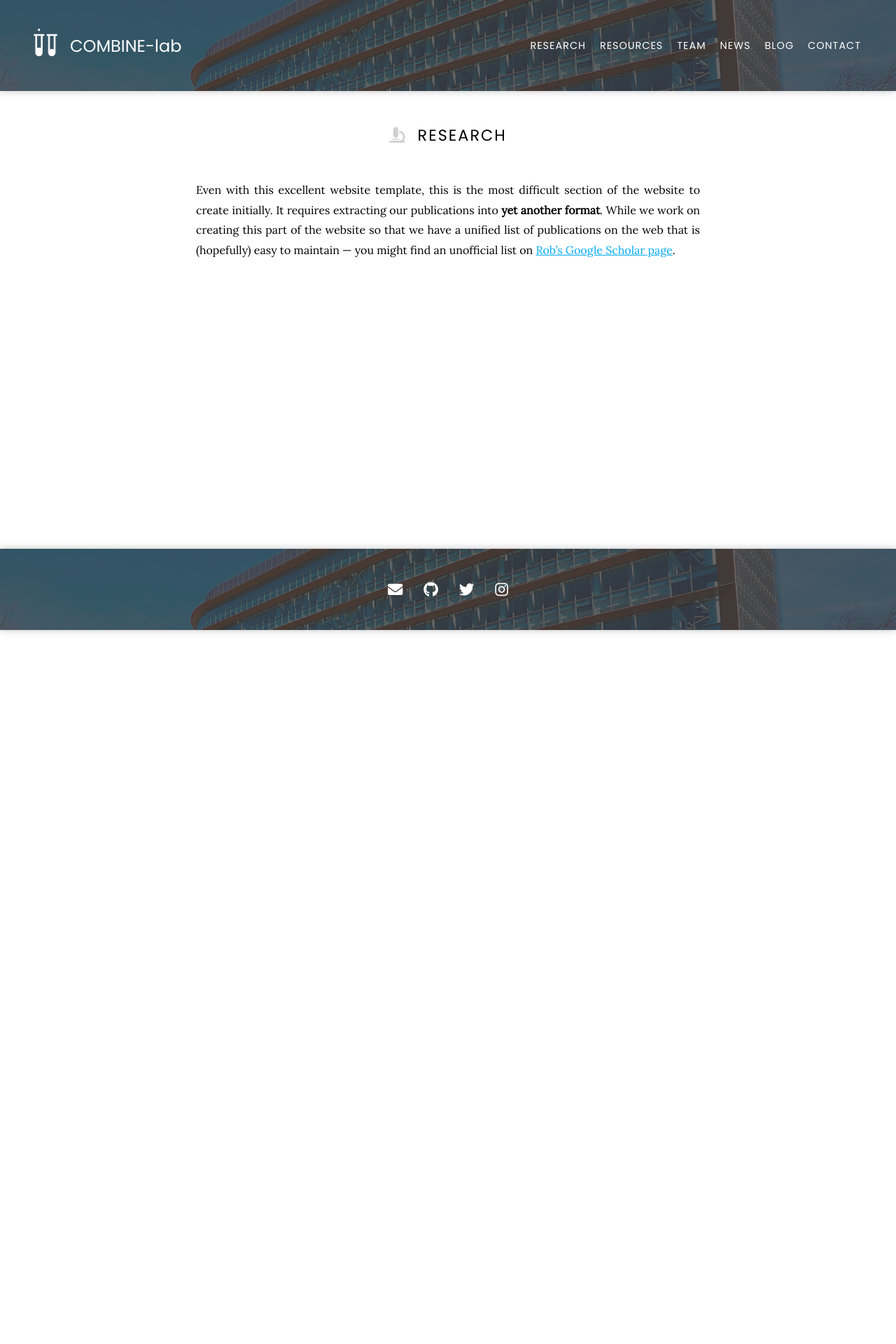
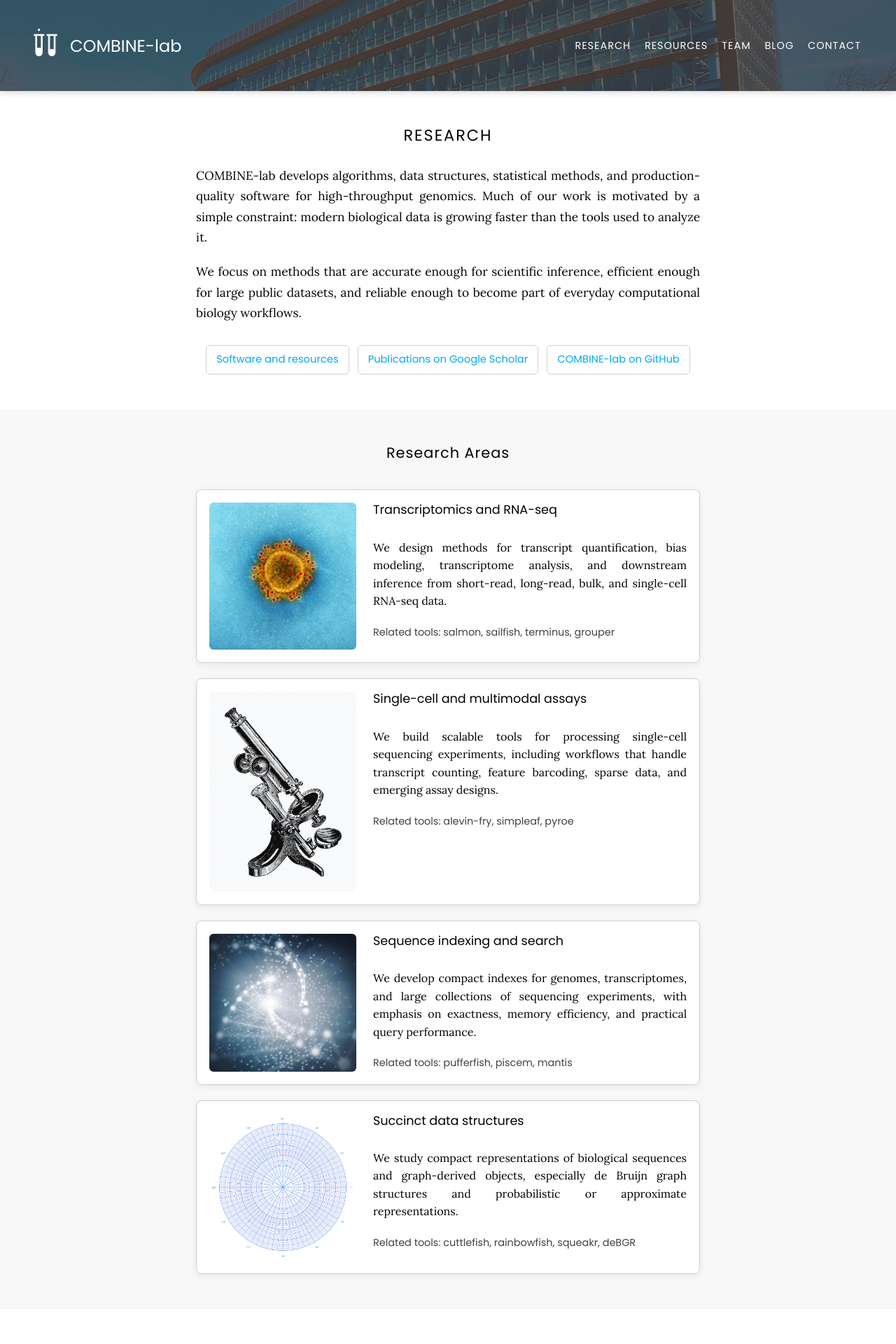
Before and after one commit to COMBINE-lab/combine-lab.github.io, a Jekyll site: the page built from research/index.md, in a window 1280 px wide. Shown: the top 1920 px of the page at 70% size. Built offline with Jekyll 4.4.1, drawn with Linux system fonts in a browser that asks for light colours; nearby versions of some CDN libraries; before the commit the page ends 900 px from its top, so only the background shows below that; some of the changed text lies outside the part shown.

Commit message:
Update research page content

```diff
--- a/_includes/header.html
+++ b/_includes/header.html
@@ -47,14 +47,6 @@
       >Team</a
     >
     <a
-      href="{{ 'news' | relative_url }}"
-      class="nav_link"
-      data-tooltip="Recent happenings"
-      data-placement="bottom"
-      data-delay="400"
-      >News</a
-    >
-    <a
       href="{{ 'blog' | relative_url }}"
       class="nav_link"
       data-tooltip="Musings and miscellany"
--- a/_includes/styles.html
+++ b/_includes/styles.html
@@ -26,6 +26,7 @@
 <link href="{{ 'css/role.css' | relative_url }}" rel="stylesheet" />
 <link href="{{ 'css/rule.css' | relative_url }}" rel="stylesheet" />
 <link href="{{ 'css/resource.css' | relative_url }}" rel="stylesheet" />
+<link href="{{ 'css/research.css' | relative_url }}" rel="stylesheet" />
 <link href="{{ 'css/section.css' | relative_url }}" rel="stylesheet" />
 <link href="{{ 'css/social-link.css' | relative_url }}" rel="stylesheet" />
 <link href="{{ 'css/table.css' | relative_url }}" rel="stylesheet" />
--- /dev/null
+++ b/css/research.scss
@@ -0,0 +1,130 @@
+---
+---
+
+@import "variables";
+
+.research_intro {
+  max-width: 760px;
+  margin: 0 auto 30px;
+
+  p {
+    font-size: 1.08rem;
+    line-height: 1.7;
+  }
+}
+
+.research_links {
+  display: flex;
+  justify-content: center;
+  flex-wrap: wrap;
+  gap: 12px;
+  margin: 28px 0 10px;
+
+  a {
+    display: inline-flex;
+    align-items: center;
+    min-height: 40px;
+    padding: 0 14px;
+    border: solid 1px $light-gray;
+    border-radius: 6px;
+    background: $white;
+    font-family: $sans;
+    font-size: 0.92rem;
+    font-weight: $medium;
+    text-decoration: none;
+  }
+}
+
+.research_area_grid {
+  display: grid;
+  grid-template-columns: 1fr;
+  gap: 22px;
+  margin: 30px 0 10px;
+}
+
+.research_area {
+  display: grid;
+  grid-template-columns: 210px minmax(0, 1fr);
+  gap: 24px;
+  align-items: stretch;
+  padding: 18px;
+  border: solid 1px $light-gray;
+  border-radius: 8px;
+  background: $white;
+  box-shadow: 0 3px 12px 0 #00000012;
+
+  img {
+    width: 100%;
+    height: 100%;
+    min-height: 170px;
+    object-fit: cover;
+    border-radius: 6px;
+  }
+
+  h3 {
+    margin-top: 0;
+    padding-top: 0;
+    text-align: left;
+  }
+
+  p {
+    line-height: 1.6;
+  }
+
+  .research_examples {
+    margin-bottom: 0;
+    color: $dark-gray;
+    font-family: $sans;
+    font-size: 0.9rem;
+  }
+}
+
+.research_principles {
+  display: grid;
+  grid-template-columns: repeat(3, minmax(0, 1fr));
+  gap: 18px;
+  margin: 30px 0 10px;
+
+  > div {
+    padding: 18px;
+    border-left: solid 4px $theme;
+    background: $white;
+  }
+
+  h3 {
+    margin-top: 0;
+    padding-top: 0;
+    text-align: left;
+  }
+
+  p {
+    margin-bottom: 0;
+    line-height: 1.55;
+  }
+}
+
+@media (max-width: $tablet) {
+  .research_area {
+    grid-template-columns: 1fr;
+
+    img {
+      height: 220px;
+    }
+  }
+
+  .research_principles {
+    grid-template-columns: 1fr;
+  }
+}
+
+@media (max-width: $phone) {
+  .research_links {
+    align-items: stretch;
+    flex-direction: column;
+
+    a {
+      justify-content: center;
+      text-align: center;
+    }
+  }
+}
--- a/research/index.md
+++ b/research/index.md
@@ -1,10 +1,112 @@
 ---
 title: Research
+description: Research areas in COMBINE-lab, spanning computational genomics, transcriptomics, indexing, and algorithm engineering.
 ---
 
-# <i class="fas fa-microscope"></i>Research
+# Research
 
-Even with this excellent website template, this is the most difficult section of the website to create initially.  It requires
-extracting our publications into **yet another format**.  While we work on creating this part of the website so that we have
-a unified list of publications on the web that is (hopefully) easy to maintain --- you might find an unofficial list on
-[Rob's Google Scholar page](https://scholar.google.com/citations?user=H36hOqEAAAAJ&hl=en).
+<div class="research_intro">
+  <p>
+    COMBINE-lab develops algorithms, data structures, statistical methods, and production-quality software for high-throughput genomics. Much of our work is motivated by a simple constraint: modern biological data is growing faster than the tools used to analyze it.
+  </p>
+  <p>
+    We focus on methods that are accurate enough for scientific inference, efficient enough for large public datasets, and reliable enough to become part of everyday computational biology workflows.
+  </p>
+</div>
+
+<div class="research_links">
+  <a href="{{ '/resources/' | relative_url }}">Software and resources</a>
+  <a href="https://scholar.google.com/citations?user=H36hOqEAAAAJ&hl=en">Publications on Google Scholar</a>
+  <a href="https://github.com/COMBINE-lab">COMBINE-lab on GitHub</a>
+</div>
+
+<!-- section break -->
+
+## Research Areas
+
+<div class="research_area_grid">
+  <article class="research_area">
+    <img src="{{ '/images/cell.jpg' | relative_url }}" alt="">
+    <div>
+      <h3>Transcriptomics and RNA-seq</h3>
+      <p>
+        We design methods for transcript quantification, bias modeling, transcriptome analysis, and downstream inference from short-read, long-read, bulk, and single-cell RNA-seq data.
+      </p>
+      <p class="research_examples">
+        Related tools: salmon, sailfish, terminus, grouper
+      </p>
+    </div>
+  </article>
+
+  <article class="research_area">
+    <img src="{{ '/images/microscope.jpg' | relative_url }}" alt="">
+    <div>
+      <h3>Single-cell and multimodal assays</h3>
+      <p>
+        We build scalable tools for processing single-cell sequencing experiments, including workflows that handle transcript counting, feature barcoding, sparse data, and emerging assay designs.
+      </p>
+      <p class="research_examples">
+        Related tools: alevin-fry, simpleaf, pyroe
+      </p>
+    </div>
+  </article>
+
+  <article class="research_area">
+    <img src="{{ '/images/network.jpg' | relative_url }}" alt="">
+    <div>
+      <h3>Sequence indexing and search</h3>
+      <p>
+        We develop compact indexes for genomes, transcriptomes, and large collections of sequencing experiments, with emphasis on exactness, memory efficiency, and practical query performance.
+      </p>
+      <p class="research_examples">
+        Related tools: pufferfish, piscem, mantis
+      </p>
+    </div>
+  </article>
+
+  <article class="research_area">
+    <img src="{{ '/images/polar-graph.jpg' | relative_url }}" alt="">
+    <div>
+      <h3>Succinct data structures</h3>
+      <p>
+        We study compact representations of biological sequences and graph-derived objects, especially de Bruijn graph structures and probabilistic or approximate representations.
+      </p>
+      <p class="research_examples">
+        Related tools: cuttlefish, rainbowfish, squeakr, deBGR
+      </p>
+    </div>
+  </article>
+</div>
+
+<!-- section break -->
+
+## How We Work
+
+<div class="research_principles">
+  <div>
+    <h3>Algorithm engineering</h3>
+    <p>
+      The lab emphasizes careful implementation, benchmarking, profiling, and reproducibility. A method that is theoretically appealing but brittle in practice is not finished.
+    </p>
+  </div>
+  <div>
+    <h3>Open software</h3>
+    <p>
+      Most lab projects are developed in the open, released on GitHub, and designed for use by computational biologists beyond our immediate collaborators.
+    </p>
+  </div>
+  <div>
+    <h3>Scalable inference</h3>
+    <p>
+      We often work at the boundary between data structures and statistical inference, using better representations to make larger and more accurate analyses possible.
+    </p>
+  </div>
+</div>
+
+<!-- section break -->
+
+## Publications
+
+We are still migrating publication metadata into a maintainable format for this website. For now, the most complete publication list is available on [Rob Patro's Google Scholar profile](https://scholar.google.com/citations?user=H36hOqEAAAAJ&hl=en).
+
+As the local publication data is cleaned up, this page can grow into a searchable publication archive linked to the software and datasets associated with each paper.
```
